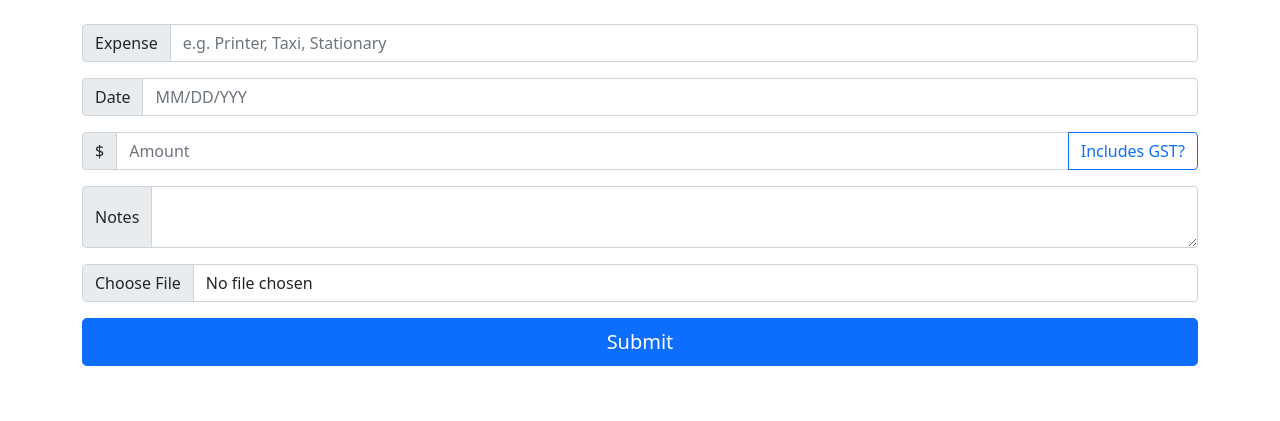
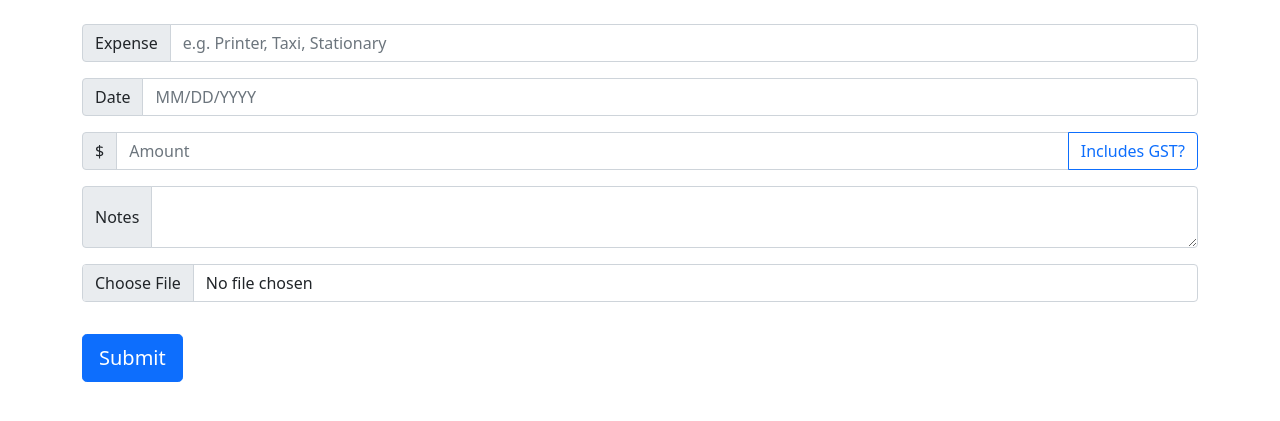
Before and after one commit to roxgib/nimbus-expenses, a Django app: page /add/ in a window 1280 px wide. Shown: the part 76-497 px from the top of the page. Run offline with Django 3.2, Linux system fonts and the light colour scheme; the visitor is signed in with stand-in values (Sample User, id 1); some libraries are stand-ins or nearby versions.

Commit message:
Refinements to add form

```diff
--- a/django/receipts/templates/add.html
+++ b/django/receipts/templates/add.html
@@ -4,11 +4,11 @@
   <body>
     {% include 'navbar.html' %}
     <br />
+    <div class="container">
     <form class="post-form" enctype="multipart/form-data" action="{% url 'add_expense' %}" method="POST">
       {% csrf_token %}
-      <div class="container form-group">
+      <div class="form-group">
         <div class="d-grid gap-2">
-
           <div class="input-group mb-2">
             <span class="input-group-text">Expense</span>
             <input
@@ -27,7 +27,7 @@
               class="form-control"
               id="date"
               name="date"
-              placeholder="MM/DD/YYY"
+              placeholder="MM/DD/YYYY"
               aria-label="Date"
               type="text"/>
           </div>
@@ -66,10 +66,12 @@
               />
             </div>
 
-            <input class="btn btn-primary btn-lg" type="submit" value="Submit" />
         </div>
+        <br>
+        <input class="btn btn-primary btn-lg" type="submit" value="Submit" />
       </div>
     </form>
+    </div>
 
     <script src="/static/bootstrap/js/bootstrap.bundle.min.js"></script>
   </body>
```
